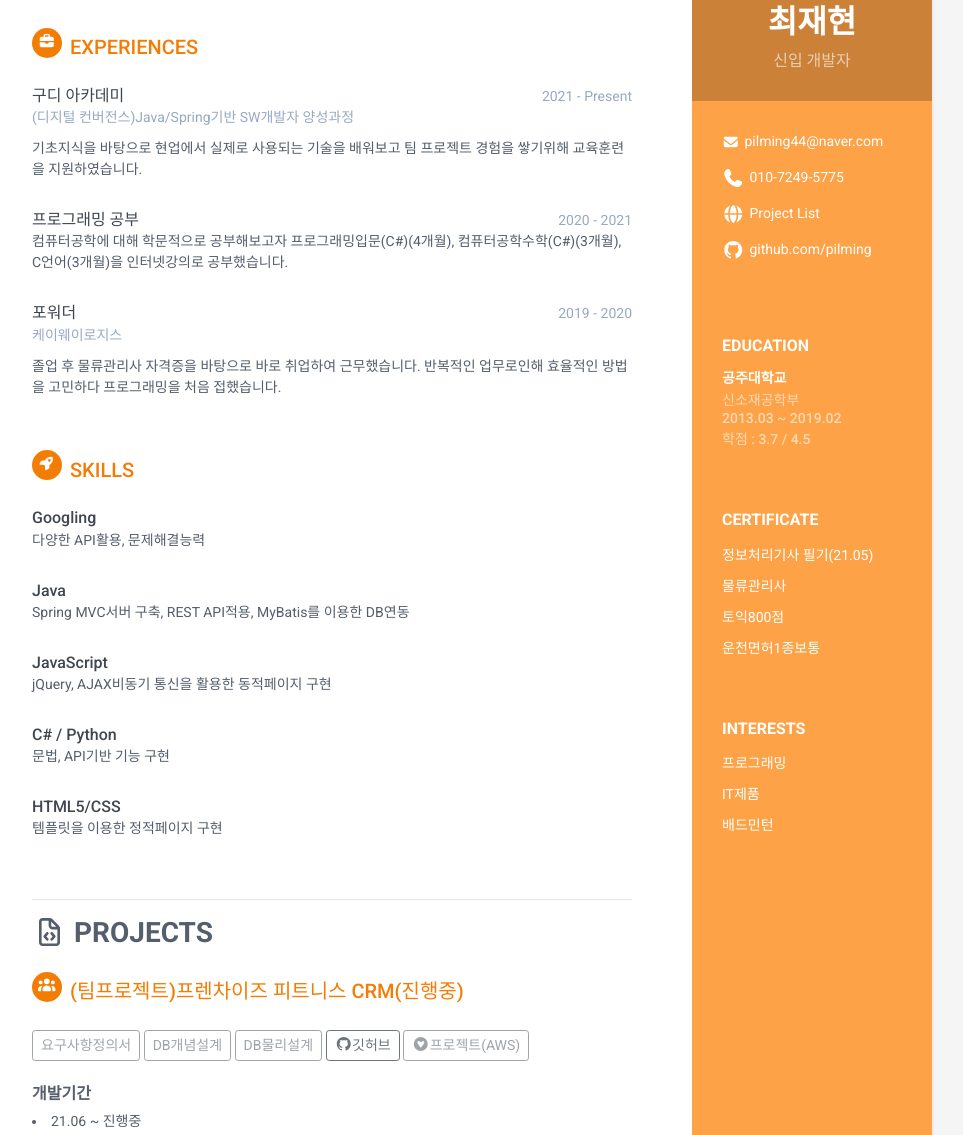
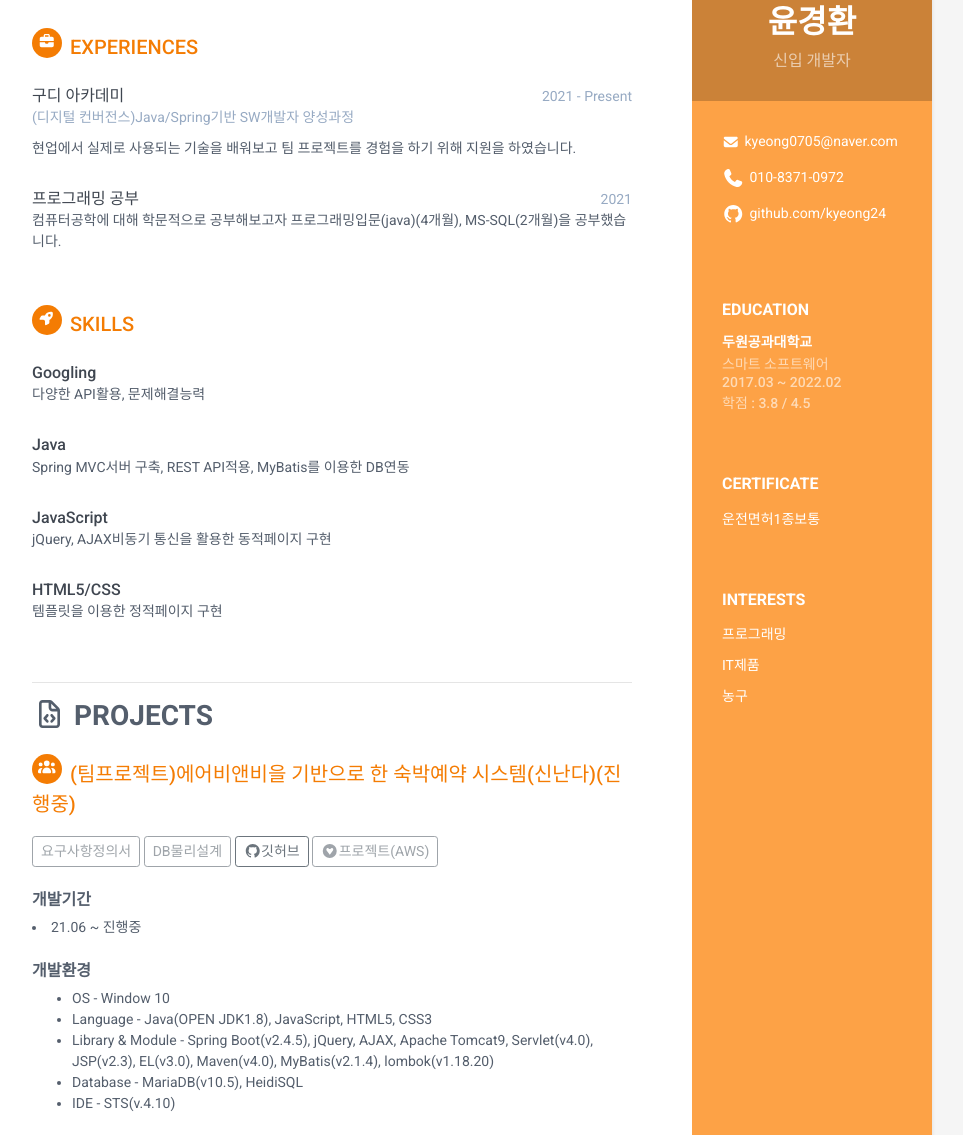
Before and after one commit to kyeong24/kyeong24, a plain HTML site: page index.html in a window 1280 px wide. Shown: the part 286-1421 px from the top of the page, without its empty margins (188-1151 px from the left). Drawn offline with Linux system fonts and the light colour scheme.

Commit message:
사진 추가

```diff
--- a/index.html
+++ b/index.html
@@ -24,35 +24,32 @@
     <div class="wrapper">
         <div class="sidebar-wrapper">
             <div class="profile-container">
-                <img class="profile" src="assets/images/p1.png" alt="" style="width: 180px; height: 214px;"/>
-                <h1 class="name">최재현</h1>
+                <img class="profile" src="assets/images/006-1.jpg" alt="" style="width: 180px; height: 214px;"/>
+                <h1 class="name">윤경환</h1>
                 <h3 class="tagline">신입 개발자</h3>
             </div><!--//profile-container-->
 
             <div class="contact-container container-block">
                 <ul class="list-unstyled contact-list">
-                    <li class="email"><i class="fas fa-envelope"></i>pilming44@naver.com</li>
-                    <li class="phone"><i class="fas fa-phone"></i>010-7249-5775</li>
-                    <li class="website"><i class="fas fa-globe"></i><a href="http://www.jaehyeon.space" target="_blank">Project List</a></li>
-                    <li class="github"><i class="fab fa-github"></i><a href="https://github.com/pilming" target="_blank">github.com/pilming</a></li>
+                    <li class="email"><i class="fas fa-envelope"></i>kyeong0705@naver.com</li>
+                    <li class="phone"><i class="fas fa-phone"></i>010-8371-0972</li>
+                    <li class="github"><i class="fab fa-github"></i><a href="https://github.com/kyeong24" target="_blank">github.com/kyeong24</a></li>
                 </ul>
             </div><!--//contact-container-->
             <div class="education-container container-block">
                 <h2 class="container-block-title">Education</h2>
                 <div class="item">
-                    <h4 class="degree">공주대학교</h4>
-                    <h5 class="meta">신소재공학부</h5>
-                    	<div class="time">2013.03 ~ 2019.02</div>
-	                    <div class="time">학점 : 3.7 / 4.5</div>
+                    <h4 class="degree">두원공과대학교</h4>
+                    <h5 class="meta">스마트 소프트웨어</h5>
+                    	<div class="time">2017.03 ~ 2022.02</div>
+	                    <div class="time">학점 : 3.8 / 4.5</div>
                 </div><!--//item-->
             </div><!--//education-container-->
 
             <div class="languages-container container-block">
                 <h2 class="container-block-title">Certificate</h2>
                 <ul class="list-unstyled interests-list">
-                    <li>정보처리기사 필기(21.05)</li>
-                    <li>물류관리사</li>
-                    <li>토익800점</li>
+
                     <li>운전면허1종보통</li>
                 </ul>
             </div><!--//interests-->
@@ -62,10 +59,9 @@
                 <ul class="list-unstyled interests-list">
                     <li>프로그래밍</li>
                     <li>IT제품</li>
-                    <li>배드민턴</li>
+		    <li>농구</li>
                 </ul>
             </div><!--//interests-->
-
 
         </div><!--//sidebar-wrapper-->
 
@@ -91,32 +87,21 @@
                         <div class="company">(디지털 컨버전스)Java/Spring기반 SW개발자 양성과정</div>
                     </div><!--//meta-->
                     <div class="details">
-                        <p>기초지식을 바탕으로 현업에서 실제로 사용되는 기술을 배워보고 팀 프로젝트 경험을 쌓기위해 교육훈련을 지원하였습니다.</p>
+                        <p>현업에서 실제로 사용되는 기술을 배워보고 팀 프로젝트를 경험을 하기 위해 지원을 하였습니다.</p>
                     </div><!--//details-->
                 </div><!--//item-->
                 <div class="item">
                     <div class="meta">
                         <div class="upper-row">
                             <h3 class="job-title">프로그래밍 공부</h3>
-                            <div class="time">2020 - 2021</div>
+                            <div class="time">2021</div>
                         </div><!--//upper-row-->
                     </div><!--//meta-->
                     <div class="details">
-                        <p>컴퓨터공학에 대해 학문적으로 공부해보고자 프로그래밍입문(C#)(4개월), 컴퓨터공학수학(C#)(3개월), C언어(3개월)을 인터넷강의로 공부했습니다.</p>
+                        <p>컴퓨터공학에 대해 학문적으로 공부해보고자 프로그래밍입문(java)(4개월), MS-SQL(2개월)을 공부했습니다.</p>
                     </div><!--//details-->
                 </div><!--//item-->
-                <div class="item">
-                    <div class="meta">
-                        <div class="upper-row">
-                            <h3 class="job-title">포워더</h3>
-                            <div class="time">2019 - 2020</div>
-                        </div><!--//upper-row-->
-                        <div class="company">케이웨이로지스</div>
-                    </div><!--//meta-->
-                    <div class="details">
-                        <p> 졸업 후 물류관리사 자격증을 바탕으로 바로 취업하여 근무했습니다. 반복적인 업무로인해 효율적인 방법을 고민하다 프로그래밍을 처음 접했습니다.</p>
-                    </div><!--//details-->
-                </div><!--//item-->
+
 
             </section><!--//section-->
             <section class="section experiences-section">
@@ -151,16 +136,7 @@
                         <p>jQuery, AJAX비동기 통신을 활용한 동적페이지 구현</p>
                     </div><!--//details-->
                 </div><!--//item-->
-                <div class="item">
-                    <div class="meta">
-                        <div class="upper-row">
-                            <h3 class="job-title">C# / Python</h3>
-                        </div><!--//upper-row-->
-                    </div><!--//meta-->
-                    <div class="details">
-                        <p>문법, API기반 기능 구현</p>
-                    </div><!--//details-->
-                </div><!--//item-->
+
                 <div class="item">
                     <div class="meta">
                         <div class="upper-row">
@@ -176,14 +152,13 @@
             <h3><i class="far fa-file-code"></i>&nbsp;PROJECTS</h3>
             <br>
             <section class="section projects-section">
-                <h2 class="section-title"><span class="icon-holder"><i class="fas fa-users"></i></span>(팀프로젝트)프렌차이즈 피트니스 CRM(진행중)</h2>
+                <h2 class="section-title"><span class="icon-holder"><i class="fas fa-users"></i></span>(팀프로젝트)에어비앤비을 기반으로 한 숙박예약 시스템(신난다)(진행중)</h2>
                 <div class="item">
                 	<div class="project-type">
-						<button class="btn btn-outline-secondary btn-sm " disabled="disabled">요구사항정의서</button>
-						<a href="img/sakilaDB.png" target="_blank"><button class="btn btn-outline-secondary btn-sm" disabled="disabled">DB개념설계</button></a>
-						<a href="img/sakilaDB.png" target="_blank"><button class="btn btn-outline-secondary btn-sm" disabled="disabled">DB물리설계</button></a>
-						<a href="https://github.com/pilming/sakila" target="_blank"><button class="btn btn-outline-secondary btn-sm"><i class="fab fa-github"></i>깃허브</button></a>
-						<a href="http://www.jaehyeon.space/sakila/" target="_blank"><button class="btn btn-outline-secondary btn-sm" disabled="disabled"><i class="fab fa-gratipay"></i>프로젝트(AWS)</button></a>
+						<a href ="https://docs.google.com/spreadsheets/d/1NgL0NITzhcSa74PDlCVcGJ4EU-a8QkPpHNo9SAGmgKM/edit#gid=0"><button class="btn btn-outline-secondary btn-sm " disabled="disabled">요구사항정의서</button></a>
+						<a href="img/.png" target="_blank"><button class="btn btn-outline-secondary btn-sm" disabled="disabled">DB물리설계</button></a>
+						<a href= "https://github.com/Leewonhee3/sinnanda2" target="_blank"><button class="btn btn-outline-secondary btn-sm"><i class="fab fa-github"></i>깃허브</button></a>
+						<a href="http://3.34.145.56/sinnanda/login" target="_blank"><button class="btn btn-outline-secondary btn-sm" disabled="disabled"><i class="fab fa-gratipay"></i>프로젝트(AWS)</button></a>
 					</div>
 					<br>
 					<div class="project-type project-title">개발기간</div>
```
